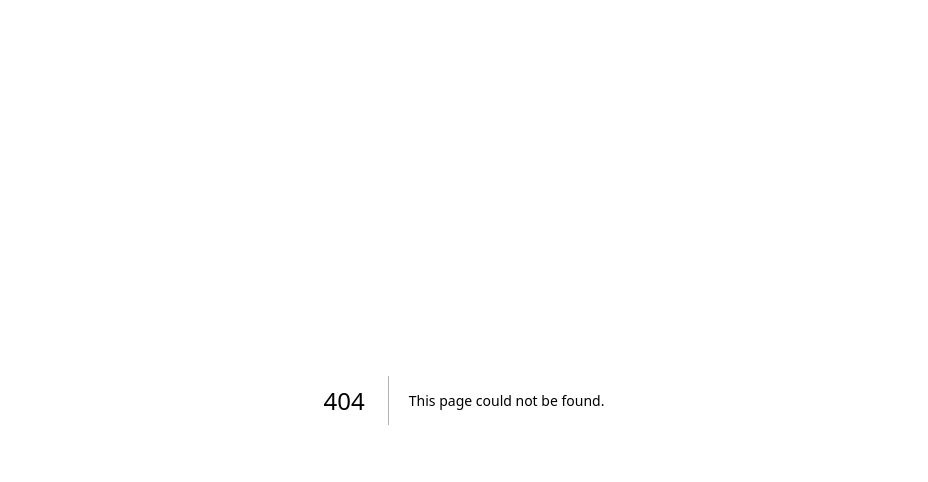
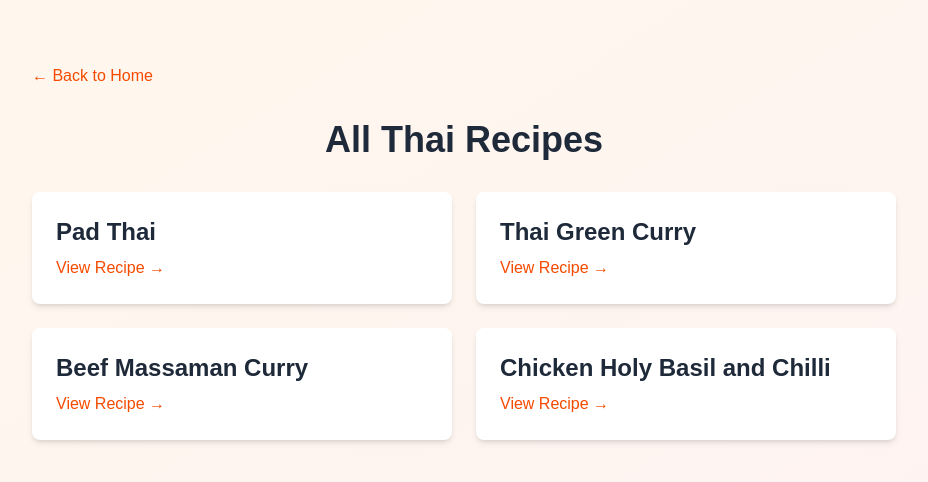
Before and after one commit to SpicyData/my-thai-recipe-app, a Next.js app: page /recipe in a window 1280 px wide. Before the commit this address had no page. Shown: the top 482 px of the page, without its empty margins (176-1104 px from the left). Built offline with nearby package versions, Linux system fonts and the light colour scheme.

Commit message:
Add recipes list page at /recipe to prevent 404

```diff
--- /dev/null
+++ b/app/recipe/page.tsx
@@ -0,0 +1,39 @@
+import Link from "next/link";
+
+const recipes = [
+  { slug: "pad-thai", title: "Pad Thai" },
+  { slug: "green-curry", title: "Thai Green Curry" },
+  { slug: "massaman-curry", title: "Beef Massaman Curry" },
+  { slug: "holy-basil-chicken", title: "Chicken Holy Basil and Chilli" },
+];
+
+export default function RecipesPage() {
+  return (
+    <div className="min-h-screen bg-gradient-to-br from-orange-50 to-red-50 dark:from-gray-900 dark:to-black py-16">
+      <div className="container mx-auto px-4 max-w-4xl">
+        <Link href="/" className="inline-block mb-8 text-orange-600 hover:text-orange-700 font-medium">
+          ← Back to Home
+        </Link>
+
+        <h1 className="text-4xl font-bold text-center text-gray-800 dark:text-white mb-8">
+          All Thai Recipes
+        </h1>
+
+        <div className="grid grid-cols-1 md:grid-cols-2 gap-6">
+          {recipes.map((recipe) => (
+            <Link key={recipe.slug} href={`/recipe/${recipe.slug}`}>
+              <div className="bg-white dark:bg-gray-800 rounded-lg shadow-md hover:shadow-lg transition-shadow p-6">
+                <h2 className="text-2xl font-semibold text-gray-800 dark:text-white mb-2">
+                  {recipe.title}
+                </h2>
+                <p className="text-orange-600 dark:text-orange-400 font-medium">
+                  View Recipe →
+                </p>
+              </div>
+            </Link>
+          ))}
+        </div>
+      </div>
+    </div>
+  );
+}
```
